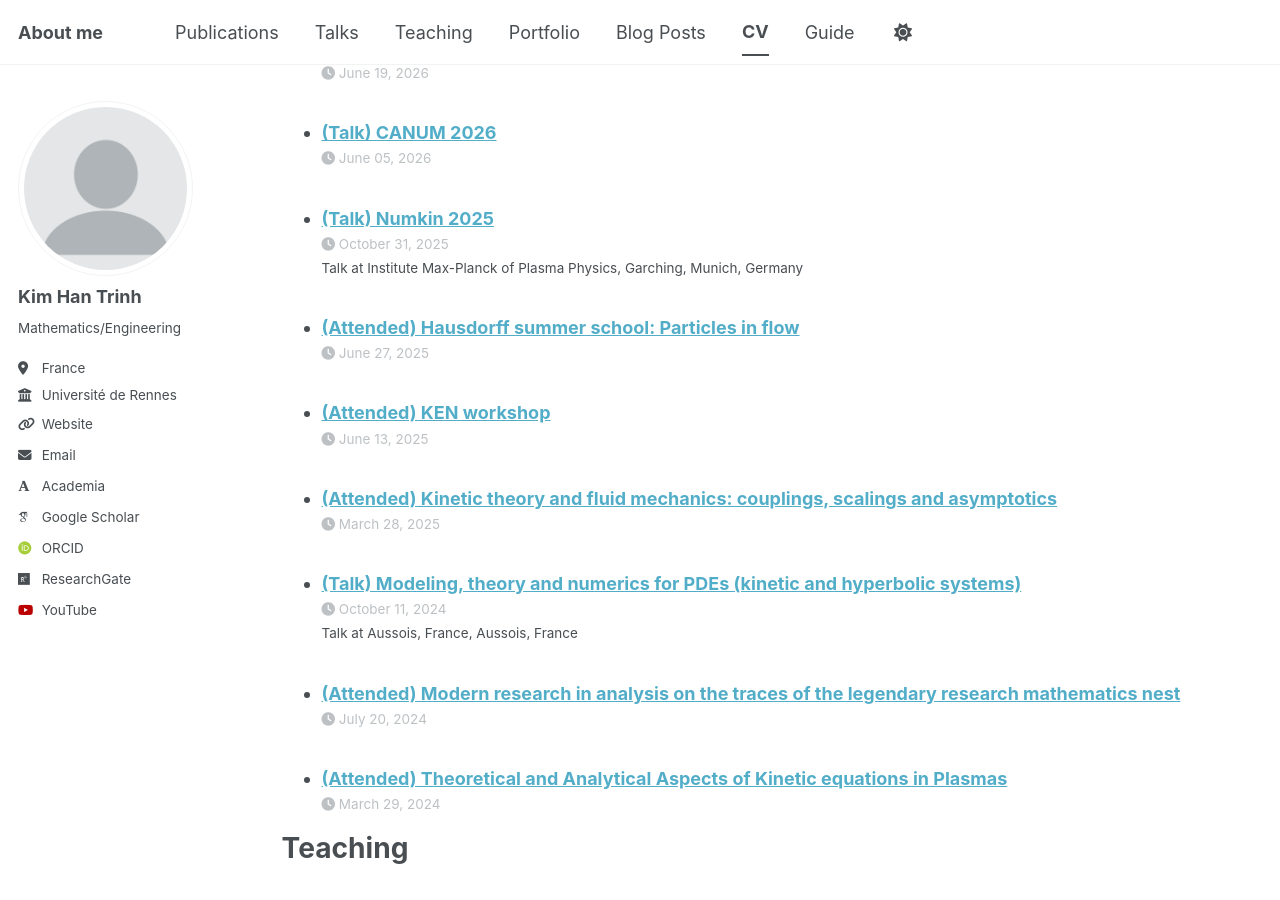
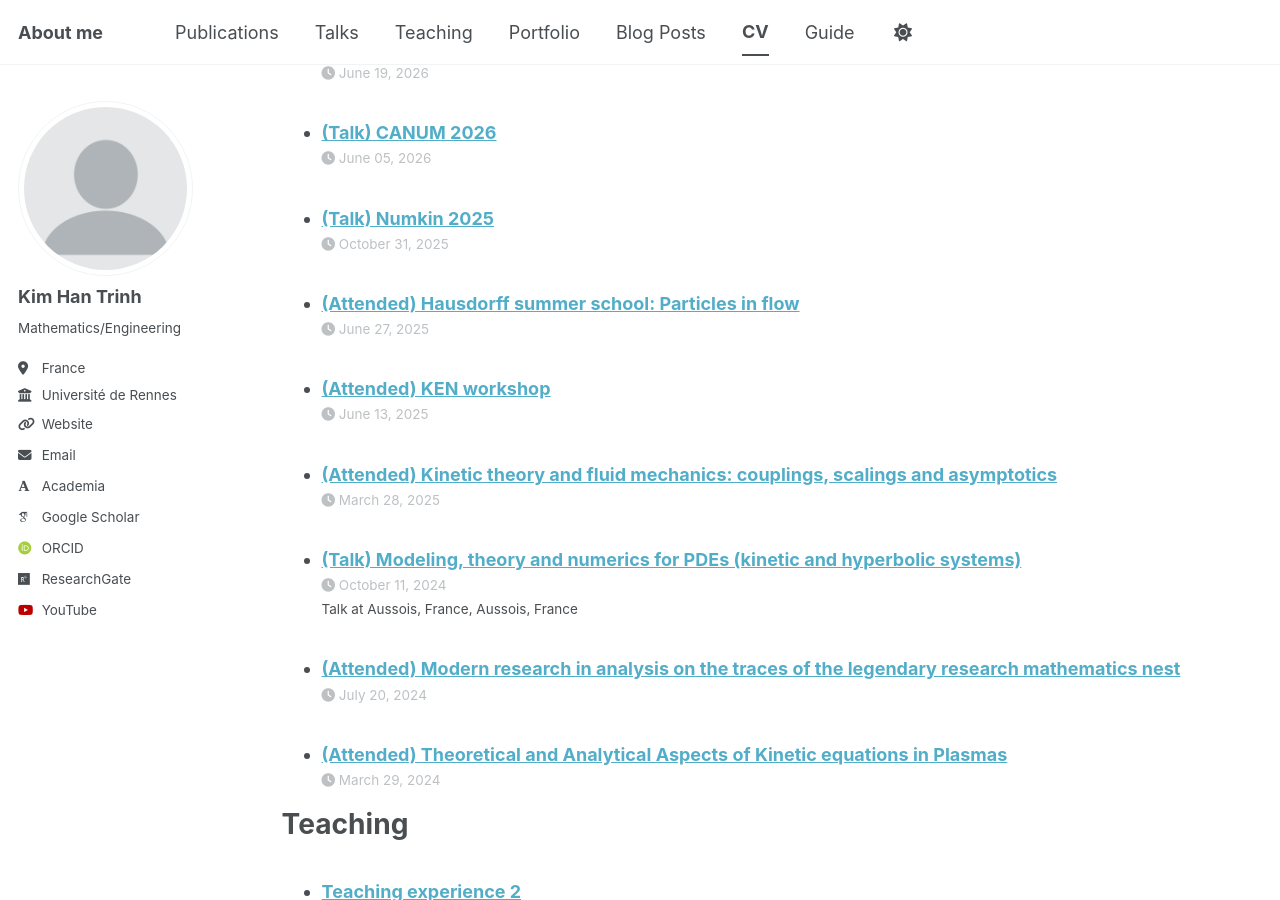
Before and after one commit to khtrinh96/khtrinh96.github.io, a Jekyll site: the page built from _pages/cv.md, in a window 1280 px wide and 900 px high, scrolled down 1351 px. Built offline with Jekyll 4.4.1, drawn with Linux system fonts in a browser that asks for light colours; some web fonts are replaced; a script bundle is joined from its source files by our own code; library files that are not in the unit come from our copies.

Commit message:
Update talk-2.md

```diff
--- a/_talks/talk-2.md
+++ b/_talks/talk-2.md
@@ -1,10 +1,8 @@
 ---
 title: "(Talk) Numkin 2025"
 collection: talks
-type: "Talk"
 permalink: https://www.ipp.mpg.de/5518761/numkin2025
-venue: "Institute Max-Planck of Plasma Physics"
 date: 27 - 31 Oct, 2025
-location: "Garching, Munich, Germany"
+location: "IPP, Garching, Munich, Germany"
 slidesurl: 'https://khtrinh96.github.io/files/slides2.pdf'
 ---
```
